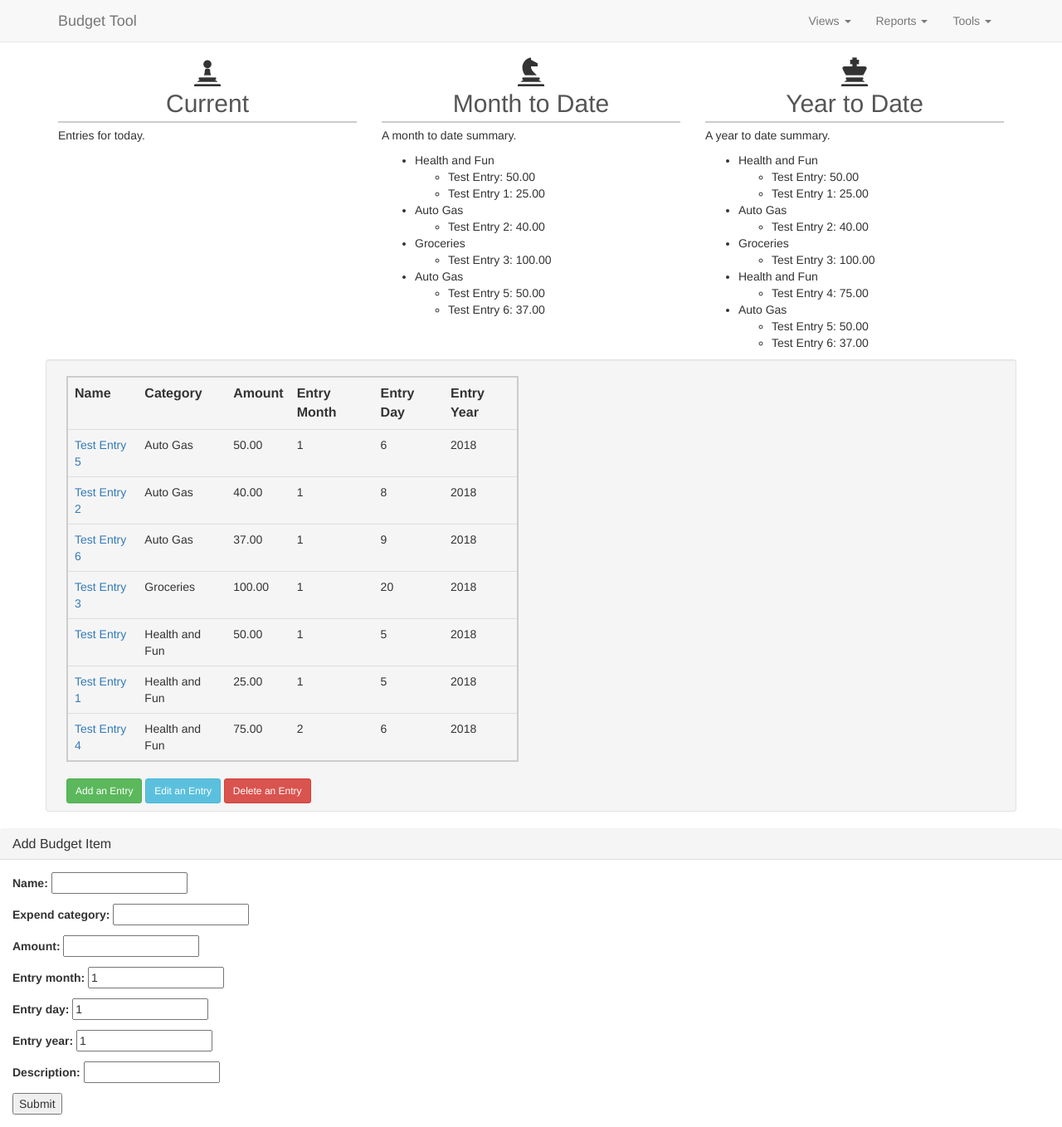
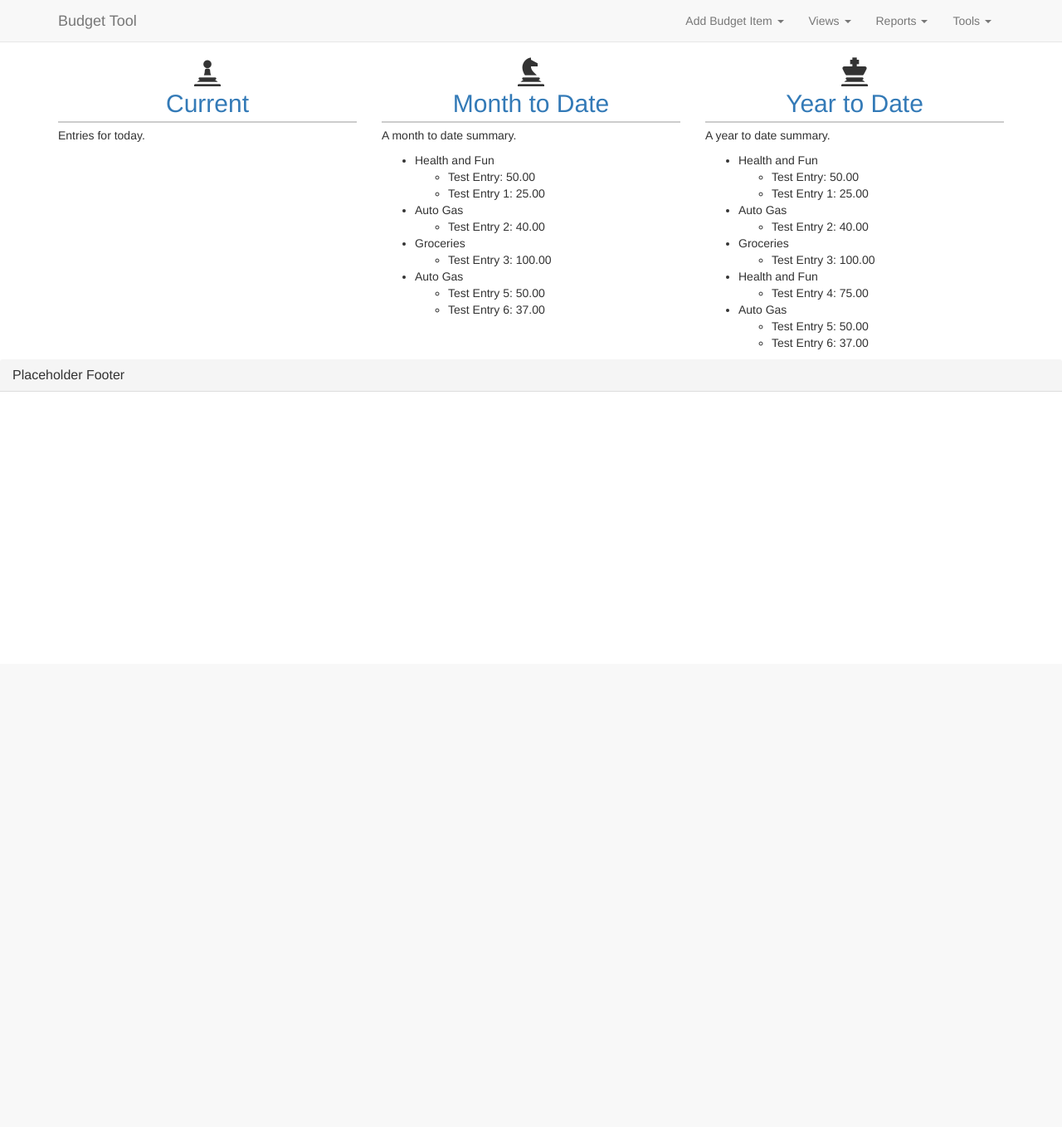
Before and after one commit to jestrickland/BudgetTool, a Django app: page / in a window 1280 px wide. Shown: the whole page at 83% size. After the commit the page ends 472 px from the top, so only its background shows below. Run offline with Django 3.2, Linux system fonts and the light colour scheme; some libraries are stand-ins or nearby versions.

Commit message:
Fixed forms appearing in menu bar on each page.

```diff
--- a/main_app/templates/base.html
+++ b/main_app/templates/base.html
@@ -27,7 +27,19 @@
             </div>
             <ul class="nav navbar-nav navbar-right collapse navbar-collapse">
                 <li>
-                    <a href="main.html" data-target='#' data-toggle="dropdown">Views <span class="caret"></span></a>
+                    <a href="/" data-target='#' data-toggle="dropdown">Add Budget Item <span class="caret"></span></a>
+                    <ul class="dropdown-menu">
+                        <li>
+                            <form action="post_url/" method="post" class="post-form">
+                                {% csrf_token %}
+                                {{ form.as_p }}
+                                <input type="submit" value="Submit" />
+                            </form>
+                        </li>
+                    </ul>
+                </li>
+                <li>
+                    <a href="/" data-target='#' data-toggle="dropdown">Views <span class="caret"></span></a>
                     <ul class="dropdown-menu">
                         <li><a href="/">Main</a></li>
                         <li class="divider"></li>
@@ -58,14 +70,7 @@
 
         <div class="panel-default">
             <div class="panel-heading">
-                <h3 class="panel-title">Add Budget Item</h3>
-            </div>
-            <div class="panel-body">
-                <form action="post_url/" method="post">
-                    {% csrf_token %}
-                    {{ form.as_p }}
-                    <input type="submit" value="Submit" />
-                </form>
+                <h3 class="panel-title">Placeholder Footer</h3>
             </div>
         </div>
 
--- a/main_app/templates/index.html
+++ b/main_app/templates/index.html
@@ -6,16 +6,14 @@
             <div class="row text-center features">
                 <div class="col-sm-4">
                     <i class="glyphicon glyphicon-pawn"></i>
-                    <h2>Current</h2><p class="text-left">Entries for today.</p>
+                    <h2><a href="current.html">Current</a></h2><p class="text-left">Entries for today.</p>
                     {% regroup budget_items_current by expend_category as expend_list %}
                     <ul class="text-left">
                     {% for expend_category in expend_list %}
                         <li>{{ expend_category.grouper }}
                             <ul>
                                 {% for budget_item_current in expend_category.list %}
-
                                       <li>{{ budget_item_current.name }}: {{ budget_item_current.amount }}</li>
-
                                 {% endfor %}
                             </ul>
                         </li>
@@ -24,16 +22,14 @@
                 </div>
                 <div class="col-sm-4">
                     <i class="glyphicon glyphicon-knight"></i>
-                    <h2>Month to Date</h2><p class="text-left">A month to date summary.</p>
+                    <h2><a href="monthtodate.html">Month to Date</a></h2><p class="text-left">A month to date summary.</p>
                     {% regroup budget_items_mtd by expend_category as expend_list %}
                     <ul class="text-left">
                     {% for expend_category in expend_list %}
                         <li>{{ expend_category.grouper }}
                             <ul>
                                 {% for budget_item_mtd in expend_category.list %}
-
                                       <li>{{ budget_item_mtd.name }}: {{ budget_item_mtd.amount }}</li>
-
                                 {% endfor %}
                             </ul>
                         </li>
@@ -41,48 +37,19 @@
                 </div>
                 <div class="col-sm-4">
                     <i class="glyphicon glyphicon-king"></i>
-                    <h2>Year to Date</h2><p class="text-left">A year to date summary.</p>
+                    <h2><a href="yeartodate.html">Year to Date</a></h2><p class="text-left">A year to date summary.</p>
                     {% regroup budget_items_ytd by expend_category as expend_list %}
                     <ul class="text-left">
                     {% for expend_category in expend_list %}
                         <li>{{ expend_category.grouper }}
                             <ul>
                                 {% for budget_item_ytd in expend_category.list %}
-
                                       <li>{{ budget_item_ytd.name }}: {{ budget_item_ytd.amount }}</li>
-
                                 {% endfor %}
                             </ul>
                         </li>
                     {% endfor %}
                 </div>
             </div>
-            <div class="row well well-sm">
-                <div class="col-sm-12 col-md-6">
-                    <table class="table table-tablestriped">
-                        <tr class="table_header">
-                            <td>Name</td>
-                            <td>Category</td>
-                            <td>Amount</td>
-                            <td>Entry Month</td>
-                            <td>Entry Day</td>
-                            <td>Entry Year</td>
-                        </tr>
-                        {% for budget_item in budget_items_ytd|dictsort:'entry_day'|dictsort:'entry_month'|dictsort:'entry_year'|dictsort:'expend_category' %}
-                        <tr class="budget_item">
-                            <td><a href="/{{budget_item.id}}/">{{ budget_item.name }}</a></td>
-                            <td>{{ budget_item.expend_category }}</td>
-                            <td>{{ budget_item.amount }}</td>
-                            <td>{{ budget_item.entry_month }}</td>
-                            <td>{{ budget_item.entry_day }}</td>
-                            <td>{{ budget_item.entry_year }}</td>
-                        </tr>
-                        {% endfor %}
-                    </table>
-                    <button type="button" class="btn btn-sm btn-success">Add an Entry</button>
-                    <button type="button" class="btn btn-sm  btn-info">Edit an Entry</button>
-                    <button type="button" class="btn btn-sm  btn-danger">Delete an Entry</button>
-                </div>
-            </div>
         </div>
 {% endblock %}
--- a/main_app/views.py
+++ b/main_app/views.py
@@ -26,20 +26,24 @@ def index(request):
 
 #Current Day View
 def current(request):
-    return render(request, 'current.html', {'budget_items_current':budget_items_current})
+    form = BudgetForm
+    return render(request, 'current.html', {'budget_items_current':budget_items_current,'form':form})
 
 #Month to Date Day View
 def monthtodate(request):
-    return render(request, 'monthtodate.html', {'budget_items_mtd':budget_items_mtd})
+    form = BudgetForm
+    return render(request, 'monthtodate.html', {'budget_items_mtd':budget_items_mtd,'form':form})
 
 #Year to Date Day View
 def yeartodate(request):
-    return render(request, 'yeartodate.html', {'budget_items_ytd':budget_items_ytd})
+    form = BudgetForm
+    return render(request, 'yeartodate.html', {'budget_items_ytd':budget_items_ytd,'form':form})
 
 #Detail View
 def detail(request, Budget_Item_id):
+    form = BudgetForm
     budget_item = Budget_Item.objects.get(id=Budget_Item_id)
-    return render(request, 'detail.html', {'budget_item':budget_item})
+    return render(request, 'detail.html', {'budget_item':budget_item,'form':form})
 
 #User Name View
 def profile(request, username):
```
Also changed, not shown: db.sqlite3.
